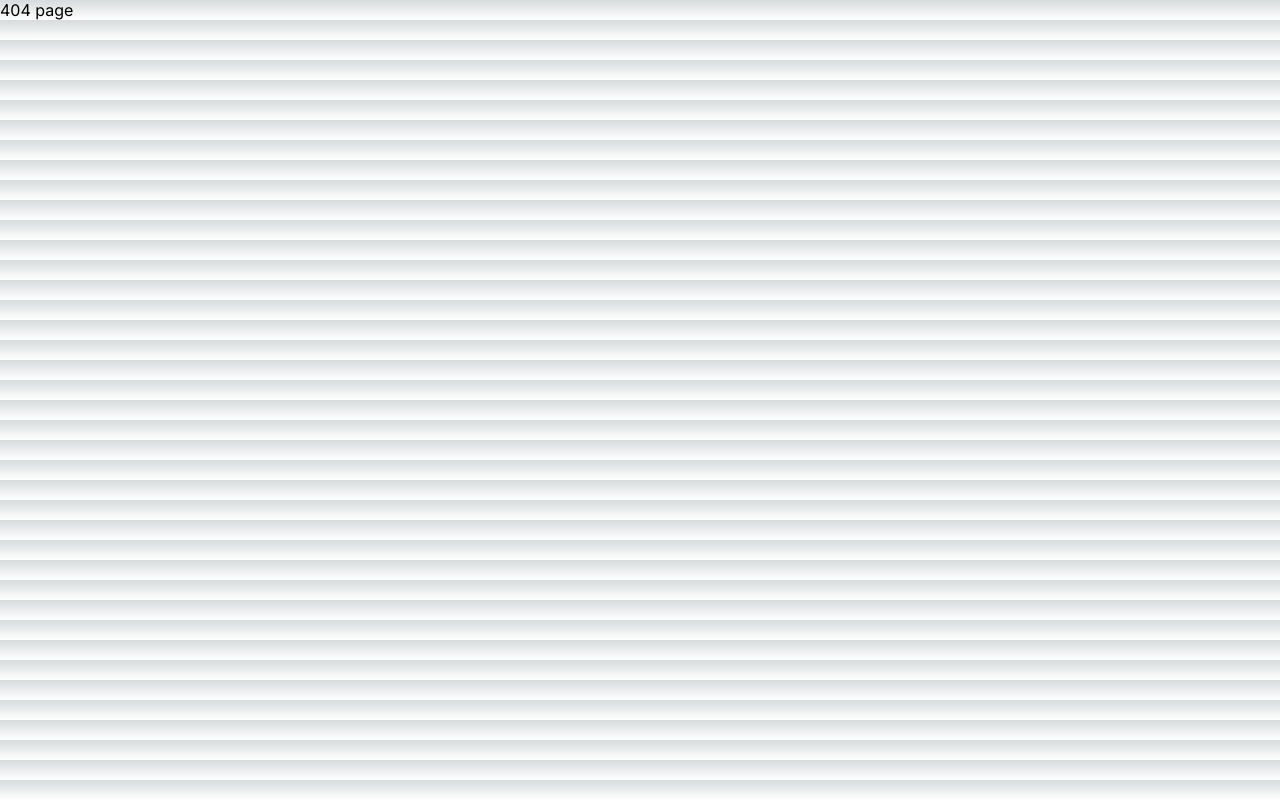
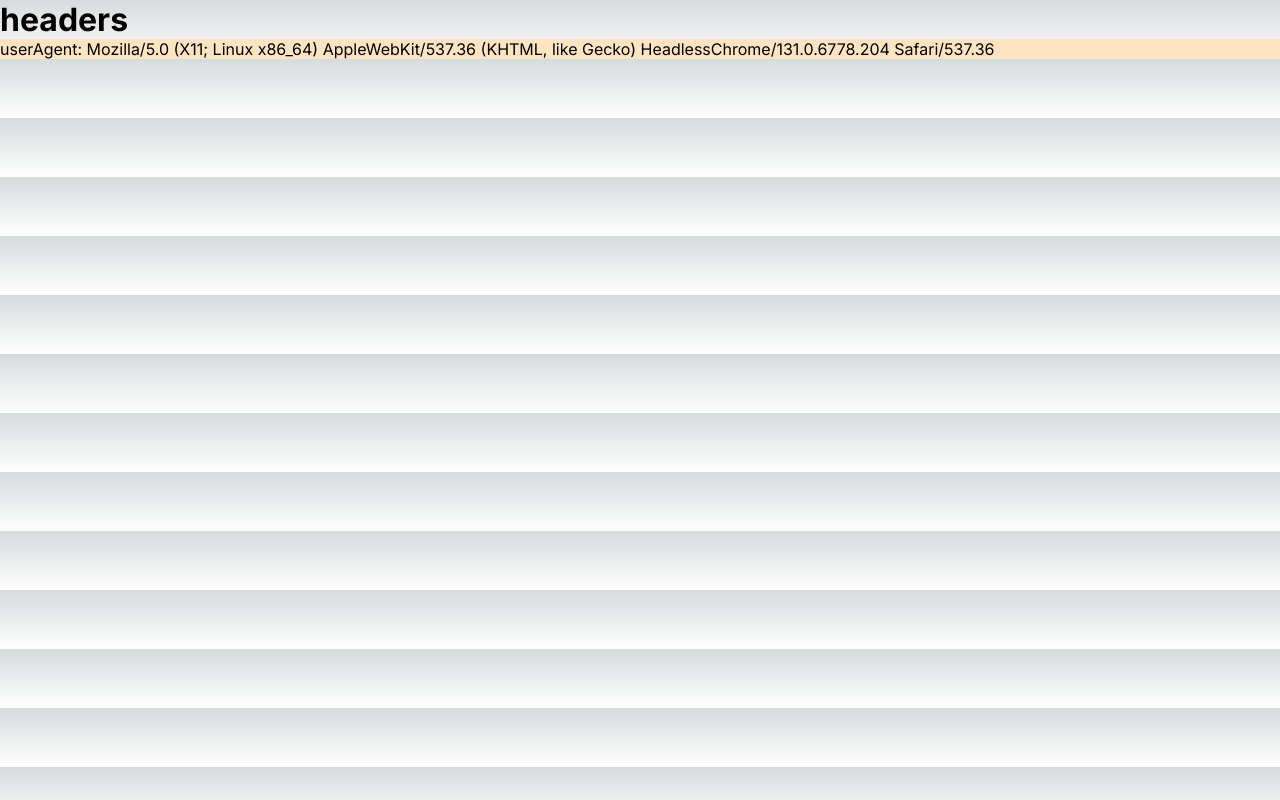
Before and after one commit to k22o/next-app-sample, a Next.js app: page /headerTestPage in a window 1280 px wide. Before the commit this address had no page. Built offline with nearby package versions, Linux system fonts and the light colour scheme.

Commit message:
:sparkles: headers

```diff
--- a/next.config.mjs
+++ b/next.config.mjs
@@ -6,7 +6,26 @@ const fileName = `./config/${process.env.APP_ENV || 'local'}.json`;
 const envData = JSON.parse(await readFile(fileName));
 
 const nextConfig = {
-    env: envData
+    env: envData,
+    compress: true, // gzip圧縮の有効化。デフォルトでtrueだがわかりやすいように明示しておく
+    headers: async () => {
+        return [
+            {
+                source: "/(.*)",
+                headers: [
+                    {
+                        key: 'Cache-Control',
+                        value: 'max-age=30',
+                    },
+                    {
+                        key: 'x-custom-header',
+                        value: 'custom-value',
+                    }
+                ]
+            }
+        ]
+    }
 };
 
+
 export default nextConfig;
--- /dev/null
+++ b/src/app/headerTestPage/page.module.scss
@@ -0,0 +1,4 @@
+.sentence {
+    background-color: bisque;
+    color: black;
+}
--- /dev/null
+++ b/src/app/headerTestPage/page.tsx
@@ -0,0 +1,22 @@
+import { headers } from "next/headers";
+import styles from "./page.module.scss";
+
+export const dynamic = 'force-dynamic';
+
+// pageでなくとも、どこで呼び出しても使える
+// わざわざ、pageで呼び出し -> componentに値を引き継ぐ、というプロセスをしなくてもいいはず
+const headersList = headers();
+
+export default function Page() {
+  return (
+    <main className={styles.main}>
+      <h1>headers</h1>
+      <div className={styles.sentence}>
+        <p>userAgent: {headersList.get('User-Agent')} </p>
+      </div>
+    </main>
+  );
+}
+
+// ******** おまけ ********
+// レスポンスヘッダは、next.config.mjsで記述している
--- a/src/app/page.tsx
+++ b/src/app/page.tsx
@@ -9,6 +9,7 @@ export default function Home() {
         <ul>
           <li><Link href="/envTestPage">環境変数のテストページ</Link></li>
           <li><Link href="/paramsTestPage/123?query=abc">パス・クエリパラメータのテストページ</Link></li>
+          <li><Link href="/headerTestPage">リクエストヘッダーのテストページ</Link></li>
         </ul>
       </nav>
     </main>
```
Also changed, not shown: 1 other file (tests, documents, lock files or other folders).
